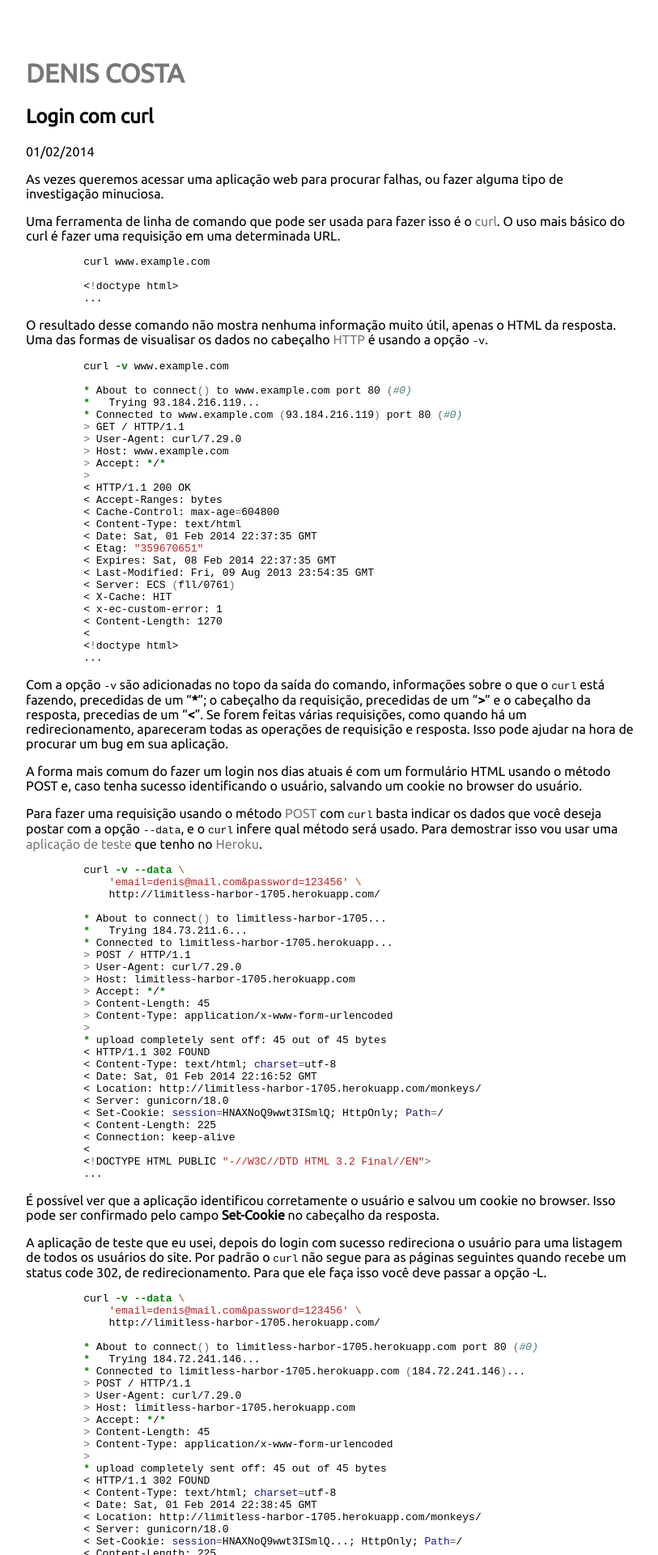
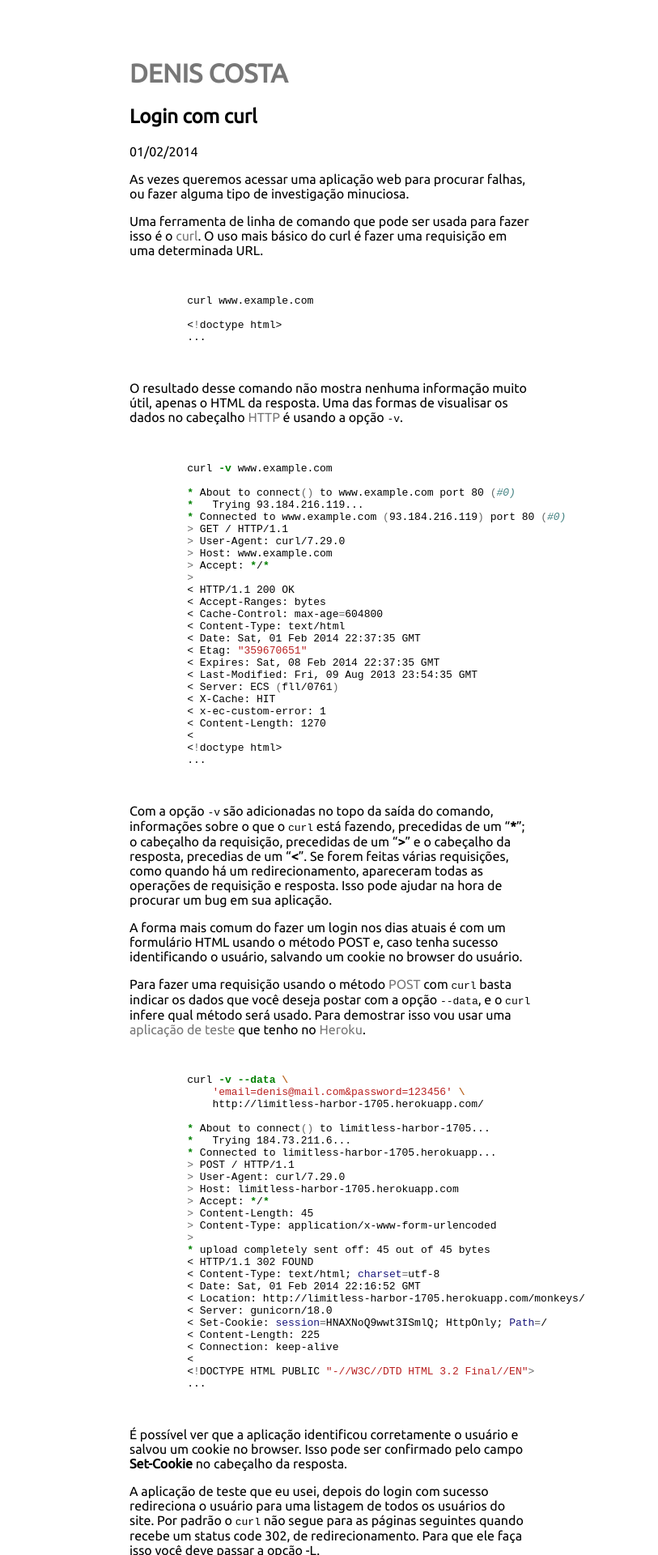
Before and after one commit to deniscostadsc/deniscostadsc.github.io, a Jekyll site: the page built from _posts/2014-02-01-login-com-curl.md, in a window 1280 px wide. Shown: the top 1920 px of the page at 81% size, without its empty margins (232-1045 px from the left). Built offline with Jekyll 4.4.1, drawn with Linux system fonts in a browser that asks for light colours; Markdown is read by kramdown in place of the engine named in the settings; comment, search, counter and statistics services are not loaded.

Commit message:
Melhorando algumas coisinhas visuais.

```diff
--- a/_layouts/default.html
+++ b/_layouts/default.html
@@ -23,6 +23,12 @@
                 }
             }
 
+            @media screen and (min-width:1200px) {
+                body {
+                    padding: 5% 30%;
+                }
+            }
+
             body {
                 font-family: 'Ubuntu', sans-serif;
             }
@@ -31,15 +37,31 @@
                 text-decoration: none;
                 color: #777777;
             }
+
             ul {
                 list-style-type: none;
             }
+
             table{
                 border-collapse: collapse;
             }
+
             td, th {
                 border: 1px solid #000;
                 padding: 5px;
+            }
+
+            pre {
+                padding: 30px 0;
+            }
+
+            .code {
+                border: none;
+            }
+
+            .linenos {
+                border: none;
+                color: #777777;
             }
         </style>
         <link href="/css/syntax.css" rel="stylesheet" type="text/css" />
```
